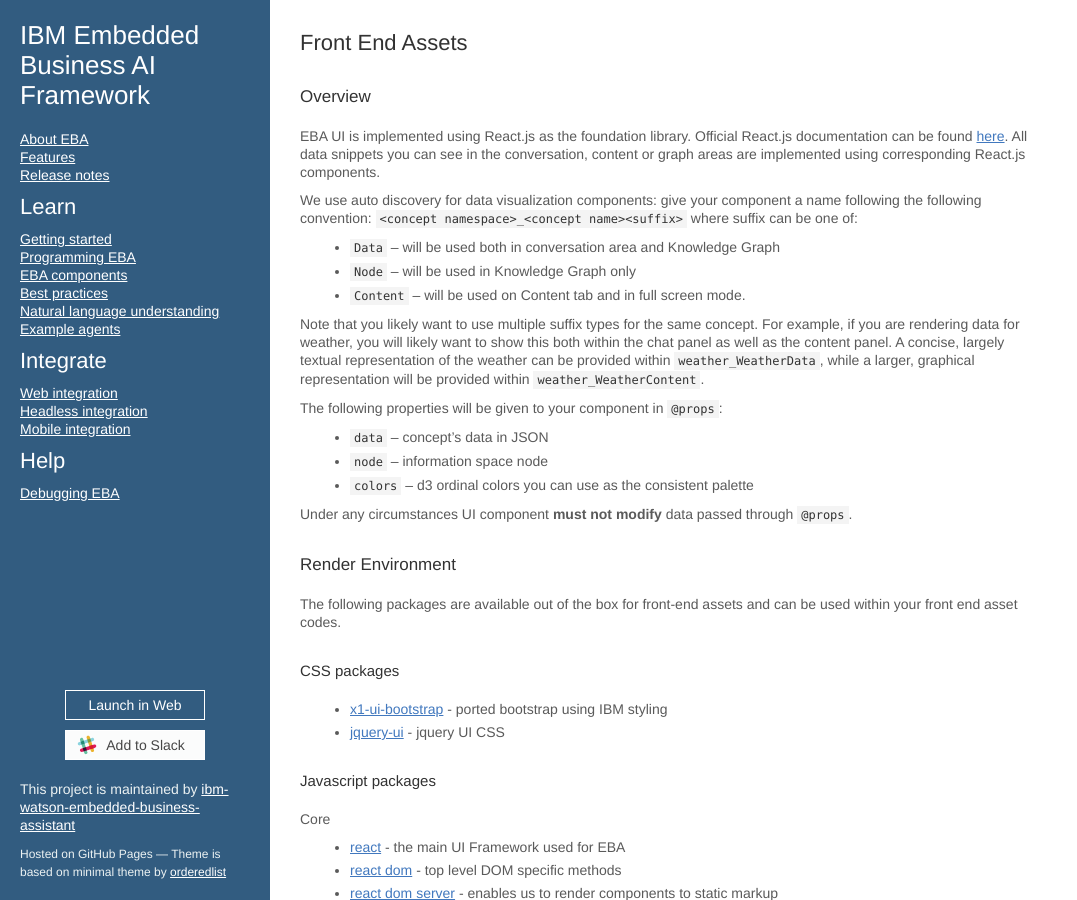
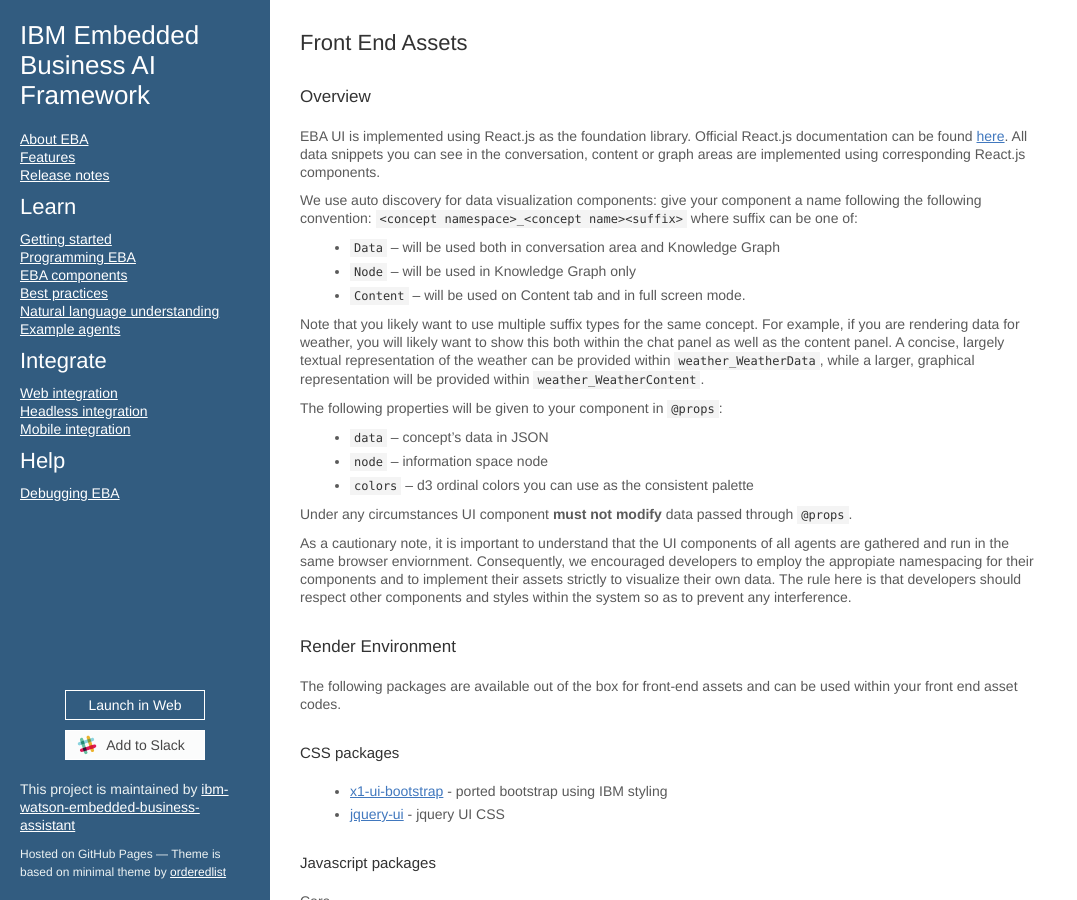
Before and after one commit to ibm-watson-embedded-business-assistant/eba-example-agents, a Jekyll site: the page built from docs/lab/assets/Frontend.md, in a window 1280 px wide and 900 px high. Shown: the whole window, without its empty margins (0-1077 px from the left). Built offline with Jekyll 4.4.1, drawn with Linux system fonts in a browser that asks for light colours; our own code applies the rules of GitHub Pages for plain Markdown files.

Commit message:
Update Frontend.md

```diff
--- a/docs/lab/assets/Frontend.md
+++ b/docs/lab/assets/Frontend.md
@@ -18,6 +18,8 @@
 - `colors` – d3 ordinal colors you can use as the consistent palette
 
 Under any circumstances UI component **must not modify** data passed through `@props`.
+
+As a cautionary note, it is important to understand that the UI components of all agents are gathered and run in the same browser enviornment. Consequently, we encouraged developers to employ the appropiate namespacing for their components and to implement their assets strictly to visualize their own data. The rule here is that developers should respect other components and styles within the system so as to prevent any interference.
 
 ### Render Environment
 The following packages are available out of the box for front-end assets and can be used within your front end asset codes.
```
